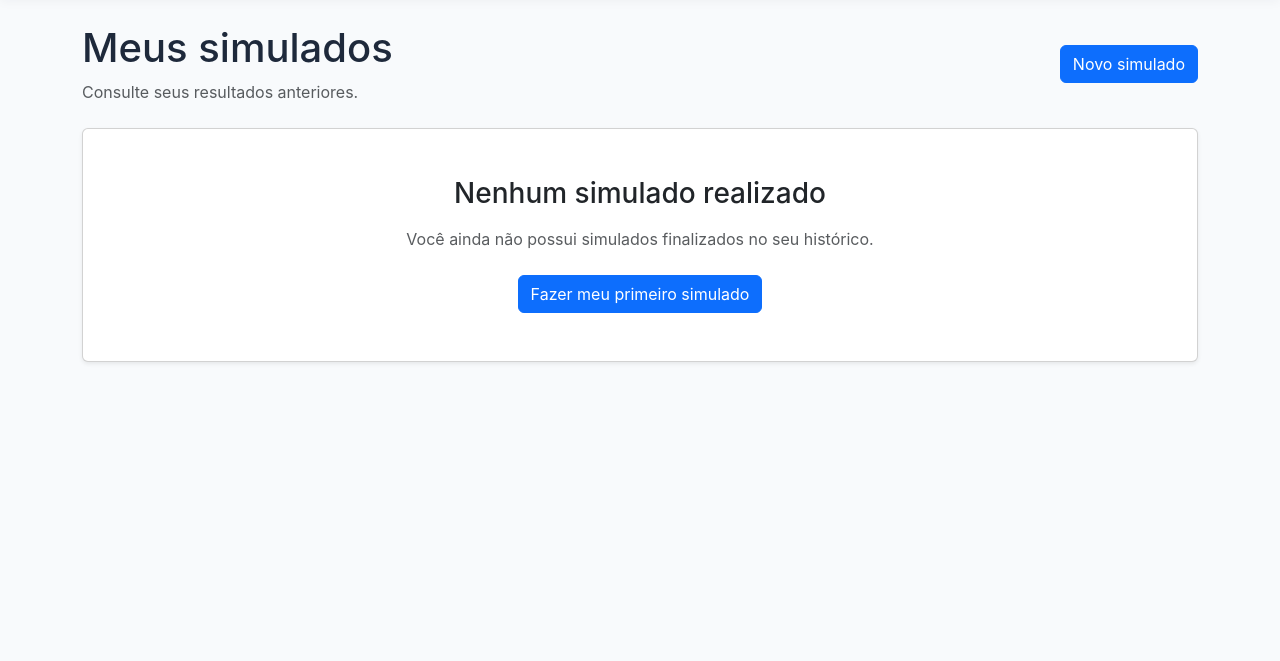
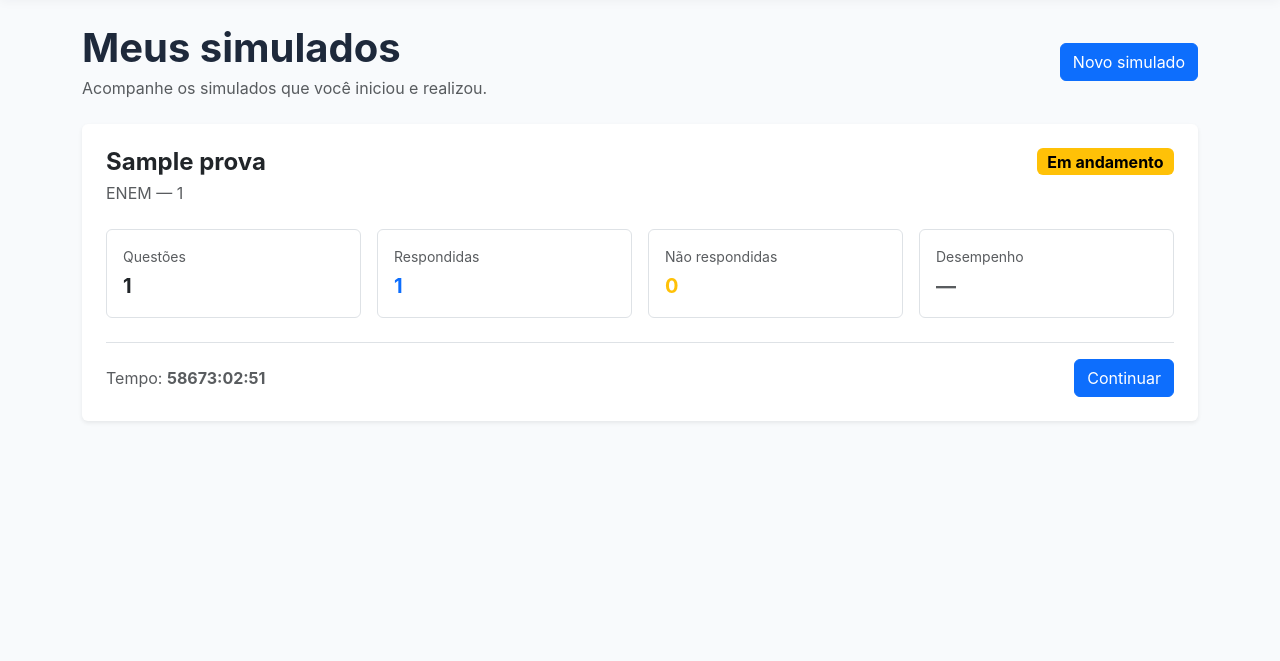
Before and after one commit to aureliosousaif-ops/plataforma-simulados, a Django app: page /simulados/historico/ in a window 1280 px wide. Shown: the part 59-720 px from the top of the page. Run offline with Django 5.2, Linux system fonts and the light colour scheme; a user stored in the database is signed in; tables that the repository leaves empty hold one stand-in row (values such as "Sample post").

Commit message:
Atualizar meus simulados

```diff
--- a/simulados/views.py
+++ b/simulados/views.py
@@ -10,10 +10,12 @@ from .models import RespostaSimulado, Simulado
 @login_required
 def lista(request):
     """
-    Mostra as provas disponíveis para iniciar um simulado.
+    Mostra as provas disponíveis para iniciar
+    um novo simulado.
     """
 
     # Busca somente provas ativas e já processadas.
+    # Esta página mostra PROVAS, e não tentativas.
     provas = Prova.objects.filter(
         ativa=True,
         status_importacao='processada'
@@ -49,13 +51,13 @@ def iniciar(request, prova_id):
         status_importacao='processada'
     )
 
-    # Cria o simulado.
+    # Cria uma nova tentativa.
     simulado = Simulado.objects.create(
         usuario=request.user,
         prova=prova
     )
 
-    # Busca todas as questões ativas.
+    # Busca todas as questões ativas da prova.
     questoes = prova.questoes.filter(
         ativa=True
     )
@@ -87,14 +89,16 @@ def responder(request, simulado_id):
     Exibe uma questão e salva a resposta do aluno.
     """
 
-    # Busca somente o simulado do usuário logado.
+    # Busca somente o simulado pertencente ao
+    # usuário atualmente logado.
     simulado = get_object_or_404(
         Simulado,
         id=simulado_id,
         usuario=request.user
     )
 
-    # Se já terminou, mostra o resultado.
+    # Se o simulado já foi finalizado,
+    # mostra diretamente o resultado.
     if simulado.status == 'finalizado':
 
         return redirect(
@@ -102,7 +106,7 @@ def responder(request, simulado_id):
             simulado_id=simulado.id
         )
 
-    # Busca todas as respostas.
+    # Busca todas as respostas do simulado.
     respostas = list(
         simulado.respostas
         .select_related(
@@ -117,7 +121,8 @@ def responder(request, simulado_id):
         )
     )
 
-    # Caso não existam questões.
+    # Caso não existam questões,
+    # volta para a lista de provas.
     if not respostas:
 
         return redirect(
@@ -130,7 +135,7 @@ def responder(request, simulado_id):
         '1'
     )
 
-    # Tenta transformar em número.
+    # Tenta transformar o número em inteiro.
     try:
 
         numero = int(numero)
@@ -154,7 +159,7 @@ def responder(request, simulado_id):
         numero - 1
     ]
 
-    # Registra o início da questão.
+    # Registra quando a questão foi visualizada.
     if resposta_atual.iniciada_em is None:
 
         resposta_atual.iniciada_em = timezone.now()
@@ -165,7 +170,8 @@ def responder(request, simulado_id):
             ]
         )
 
-    # Calcula o tempo desde o início.
+    # Calcula o tempo total desde o início
+    # do simulado.
     tempo_decorrido = int(
         (
             timezone.now()
@@ -190,7 +196,7 @@ def responder(request, simulado_id):
             'alternativa'
         )
 
-        # Define a ação.
+        # Define a ação solicitada.
         acao = request.POST.get(
             'acao',
             'proxima'
@@ -202,8 +208,8 @@ def responder(request, simulado_id):
 
         if alternativa_id:
 
-            # Busca a alternativa somente
-            # dentro da questão atual.
+            # Busca a alternativa somente dentro
+            # da questão atual.
             alternativa = get_object_or_404(
                 Alternativa,
                 id=alternativa_id,
@@ -213,19 +219,19 @@ def responder(request, simulado_id):
             # Horário atual.
             agora = timezone.now()
 
-            # Salva a alternativa.
+            # Salva a alternativa escolhida.
             resposta_atual.alternativa = alternativa
 
             # Marca como respondida.
             resposta_atual.respondida = True
 
-            # Verifica se acertou.
+            # Verifica se a alternativa está correta.
             resposta_atual.correta = alternativa.correta
 
             # Registra o horário da resposta.
             resposta_atual.respondida_em = agora
 
-            # Calcula o tempo da questão.
+            # Calcula o tempo gasto na questão.
             if resposta_atual.iniciada_em:
 
                 tempo_questao = (
@@ -238,7 +244,7 @@ def responder(request, simulado_id):
                     int(tempo_questao)
                 )
 
-            # Salva.
+            # Salva a resposta.
             resposta_atual.save()
 
         # ==========================================
@@ -280,14 +286,14 @@ def responder(request, simulado_id):
                 f'?questao={numero + 1}'
             )
 
-    # Conta questões não respondidas.
+    # Conta as questões ainda não respondidas.
     nao_respondidas = sum(
         1
         for resposta in respostas
         if not resposta.respondida
     )
 
-    # Renderiza a questão.
+    # Renderiza a questão atual.
     return render(
         request,
         'simulados/responder.html',
@@ -470,7 +476,7 @@ def finalizar(request, simulado_id):
             simulado_id=simulado_id
         )
 
-    # Busca o simulado do usuário.
+    # Busca o simulado pertencente ao usuário.
     simulado = get_object_or_404(
         Simulado,
         id=simulado_id,
@@ -640,23 +646,20 @@ def resultado(request, simulado_id):
 @login_required
 def historico(request):
     """
-    Mostra o histórico de simulados do aluno.
+    Mostra todos os simulados do usuário.
 
-    Somente simulados finalizados do usuário
-    atualmente logado são exibidos.
+    Aqui aparecem tanto os simulados que ainda
+    estão em andamento quanto os finalizados.
     """
 
-    # Busca somente os simulados do usuário.
-    #
-    # O filtro também impede que simulados
-    # ainda em andamento apareçam no histórico.
+    # Busca somente os simulados pertencentes
+    # ao usuário atualmente logado.
     simulados = Simulado.objects.filter(
-        usuario=request.user,
-        status='finalizado'
+        usuario=request.user
     ).select_related(
         'prova'
     ).order_by(
-        '-finalizado_em'
+        '-iniciado_em'
     )
 
     # Lista que receberá os dados preparados
@@ -667,12 +670,48 @@ def historico(request):
     for simulado in simulados:
 
         # ==========================================
+        # QUESTÕES
+        # ==========================================
+
+        # Total de questões.
+        total = simulado.respostas.count()
+
+        # Quantidade de questões respondidas.
+        respondidas = simulado.respostas.filter(
+            respondida=True
+        ).count()
+
+        # Quantidade ainda não respondida.
+        nao_respondidas = (
+            total
+            - respondidas
+        )
+
+        # ==========================================
         # TEMPO
         # ==========================================
 
-        tempo_total = (
-            simulado.tempo_total_segundos
-        )
+        # Tempo salvo no banco.
+        tempo_total = simulado.tempo_total_segundos
+
+        # Para simulados em andamento, o tempo
+        # salvo pode ainda ser zero.
+        if (
+            simulado.status != 'finalizado'
+            and simulado.iniciado_em
+        ):
+
+            tempo_total = int(
+                (
+                    timezone.now()
+                    - simulado.iniciado_em
+                ).total_seconds()
+            )
+
+            tempo_total = max(
+                0,
+                tempo_total
+            )
 
         # Calcula horas.
         horas = tempo_total // 3600
@@ -695,21 +734,6 @@ def historico(request):
         )
 
         # ==========================================
-        # QUESTÕES NÃO RESPONDIDAS
-        # ==========================================
-
-        total = simulado.respostas.count()
-
-        respondidas = simulado.respostas.filter(
-            respondida=True
-        ).count()
-
-        nao_respondidas = (
-            total
-            - respondidas
-        )
-
-        # ==========================================
         # ADICIONA AO HISTÓRICO
         # ==========================================
 
@@ -717,6 +741,7 @@ def historico(request):
             {
                 'simulado': simulado,
                 'total': total,
+                'respondidas': respondidas,
                 'nao_respondidas': nao_respondidas,
                 'tempo_formatado': tempo_formatado,
             }
--- a/templates/simulados/historico.html
+++ b/templates/simulados/historico.html
@@ -1,7 +1,7 @@
 {% extends 'base.html' %}
 
 {% block title %}
-    Meus simulados
+    Meus simulados | Examix
 {% endblock %}
 
 {% block content %}
@@ -16,18 +16,17 @@
 
         <div>
 
-            <h1>
+            <h1 class="fw-bold mb-1">
                 Meus simulados
             </h1>
 
             <p class="text-muted mb-0">
-                Consulte seus resultados anteriores.
+                Acompanhe os simulados que você iniciou e realizou.
             </p>
 
         </div>
 
-
-        <!-- Botão para iniciar novo simulado -->
+        <!-- Botão para iniciar uma nova tentativa -->
 
         <a
             href="{% url 'simulados:lista' %}"
@@ -40,7 +39,7 @@
 
 
     <!-- ========================================== -->
-    <!-- HISTÓRICO -->
+    <!-- LISTA DE SIMULADOS -->
     <!-- ========================================== -->
 
     {% if historico_simulados %}
@@ -51,10 +50,9 @@
 
                 <div class="col-12">
 
-                    <div class="card shadow-sm">
+                    <div class="card shadow-sm border-0">
 
-                        <div class="card-body">
-
+                        <div class="card-body p-4">
 
                             <!-- ================================= -->
                             <!-- CABEÇALHO DO CARD -->
@@ -62,40 +60,53 @@
 
                             <div
                                 class="d-flex justify-content-between
-                                align-items-start mb-3"
+                                align-items-start gap-3 mb-4"
                             >
 
                                 <div>
 
-                                    <h4 class="mb-1">
+                                    <h4 class="fw-bold mb-1">
 
                                         {{ item.simulado.prova.nome }}
 
                                     </h4>
 
-
                                     <p class="text-muted mb-0">
 
                                         {{ item.simulado.prova.get_tipo_display }}
 
-                                        —
+                                        {% if item.simulado.prova.ano %}
 
-                                        {{ item.simulado.prova.ano }}
+                                            — {{ item.simulado.prova.ano }}
+
+                                        {% endif %}
 
                                     </p>
 
                                 </div>
 
 
-                                <!-- Aproveitamento -->
+                                <!-- ================================= -->
+                                <!-- STATUS -->
+                                <!-- ================================= -->
+
+                                {% if item.simulado.status == 'finalizado' %}
 
                                     <span
-                                    class="badge text-bg-primary fs-6"
+                                        class="badge text-bg-success fs-6"
                                     >
+                                        Finalizado
+                                    </span>
 
-                                    {{ item.simulado.percentual }}%
+                                {% else %}
 
+                                    <span
+                                        class="badge text-bg-warning fs-6"
+                                    >
+                                        Em andamento
                                     </span>
+
+                                {% endif %}
 
                             </div>
 
@@ -104,23 +115,23 @@
                             <!-- INFORMAÇÕES -->
                             <!-- ================================= -->
 
-                            <div class="row g-3 mb-3">
+                            <div class="row g-3 mb-4">
 
 
-                                <!-- DATA -->
+                                <!-- QUESTÕES -->
 
-                                <div class="col-md-3">
+                                <div class="col-6 col-md-3">
 
-                                    <div class="border rounded p-3 h-100">
+                                    <div
+                                        class="border rounded p-3 h-100"
+                                    >
 
-                                        <small class="text-muted d-block">
-                                            Data
+                                        <small class="text-muted d-block mb-1">
+                                            Questões
                                         </small>
 
-                                        <strong>
-
-                                            {{ item.simulado.finalizado_em|date:"d/m/Y H:i" }}
-
+                                        <strong class="fs-5">
+                                            {{ item.total }}
                                         </strong>
 
                                     </div>
@@ -128,41 +139,22 @@
                                 </div>
 
 
-                                <!-- ACERTOS -->
+                                <!-- RESPONDIDAS -->
 
-                                <div class="col-md-3">
+                                <div class="col-6 col-md-3">
 
-                                    <div class="border rounded p-3 h-100">
+                                    <div
+                                        class="border rounded p-3 h-100"
+                                    >
 
-                                        <small class="text-muted d-block">
-                                            Acertos
+                                        <small class="text-muted d-block mb-1">
+                                            Respondidas
                                         </small>
 
-                                        <strong class="text-success">
-
-                                            {{ item.simulado.acertos }}
-
-                                        </strong>
-
-                                    </div>
-
-                                </div>
-
-
-                                <!-- ERROS -->
-
-                                <div class="col-md-3">
-
-                                    <div class="border rounded p-3 h-100">
-
-                                        <small class="text-muted d-block">
-                                            Erros
-                                        </small>
-
-                                        <strong class="text-danger">
-
-                                            {{ item.simulado.erros }}
-
+                                        <strong
+                                            class="fs-5 text-primary"
+                                        >
+                                            {{ item.respondidas }}
                                         </strong>
 
                                     </div>
@@ -172,19 +164,56 @@
 
                                 <!-- NÃO RESPONDIDAS -->
 
-                                <div class="col-md-3">
+                                <div class="col-6 col-md-3">
 
-                                    <div class="border rounded p-3 h-100">
+                                    <div
+                                        class="border rounded p-3 h-100"
+                                    >
 
-                                        <small class="text-muted d-block">
+                                        <small class="text-muted d-block mb-1">
                                             Não respondidas
                                         </small>
 
-                                        <strong class="text-warning">
+                                        <strong
+                                            class="fs-5 text-warning"
+                                        >
+                                            {{ item.nao_respondidas }}
+                                        </strong>
 
-                                            {{ item.nao_respondidas }}
+                                    </div>
 
+                                </div>
+
+
+                                <!-- DESEMPENHO -->
+
+                                <div class="col-6 col-md-3">
+
+                                    <div
+                                        class="border rounded p-3 h-100"
+                                    >
+
+                                        <small class="text-muted d-block mb-1">
+                                            Desempenho
+                                        </small>
+
+                                        {% if item.simulado.status == 'finalizado' %}
+
+                                            <strong
+                                                class="fs-5 text-success"
+                                            >
+                                                {{ item.simulado.percentual }}%
                                             </strong>
+
+                                        {% else %}
+
+                                            <strong
+                                                class="fs-5 text-muted"
+                                            >
+                                                —
+                                            </strong>
+
+                                        {% endif %}
 
                                     </div>
 
@@ -194,45 +223,57 @@
 
 
                             <!-- ================================= -->
-                            <!-- TEMPO E TOTAL -->
+                            <!-- RODAPÉ DO CARD -->
                             <!-- ================================= -->
 
                             <div
                                 class="d-flex justify-content-between
-                                align-items-center flex-wrap gap-2"
+                                align-items-center flex-wrap gap-3
+                                border-top pt-3"
                             >
+
+                                <!-- TEMPO -->
 
                                 <div class="text-muted">
 
-                                    <strong>
-                                        {{ item.total }}
-                                    </strong>
-
-                                    questões
-
-                                    ·
-
+                                    <span>
                                         Tempo:
+                                    </span>
 
                                     <strong>
-
                                         {{ item.tempo_formatado }}
-
                                     </strong>
 
                                 </div>
 
 
-                                <!-- Botão de resultado -->
+                                <!-- ================================= -->
+                                <!-- AÇÕES -->
+                                <!-- ================================= -->
+
+                                {% if item.simulado.status == 'finalizado' %}
+
+                                    <!-- Resultado -->
 
                                     <a
                                         href="{% url 'simulados:resultado' item.simulado.id %}"
                                         class="btn btn-outline-primary"
                                     >
+                                        Ver resultado
+                                    </a>
 
-                                    Ver resultado
+                                {% else %}
 
+                                    <!-- Continuar -->
+
+                                    <a
+                                        href="{% url 'simulados:responder' item.simulado.id %}"
+                                        class="btn btn-primary"
+                                    >
+                                        Continuar
                                     </a>
+
+                                {% endif %}
 
                             </div>
 
@@ -249,32 +290,30 @@
     {% else %}
 
         <!-- ========================================== -->
-        <!-- HISTÓRICO VAZIO -->
+        <!-- NENHUM SIMULADO -->
         <!-- ========================================== -->
 
-        <div class="card shadow-sm">
+        <div class="card shadow-sm border-0">
 
             <div class="card-body text-center py-5">
 
-                <h3 class="mb-3">
-                    Nenhum simulado realizado
+                <div class="fs-1 mb-3">
+                    📝
+                </div>
+
+                <h3 class="fw-bold mb-2">
+                    Nenhum simulado iniciado
                 </h3>
 
                 <p class="text-muted mb-4">
-
-                    Você ainda não possui simulados
-                    finalizados no seu histórico.
-
+                    Você ainda não iniciou nenhum simulado.
                 </p>
-
 
                 <a
                     href="{% url 'simulados:lista' %}"
                     class="btn btn-primary"
                 >
-
                     Fazer meu primeiro simulado
-
                 </a>
 
             </div>
```
Lines whose indentation alone changed are shown as unchanged.
